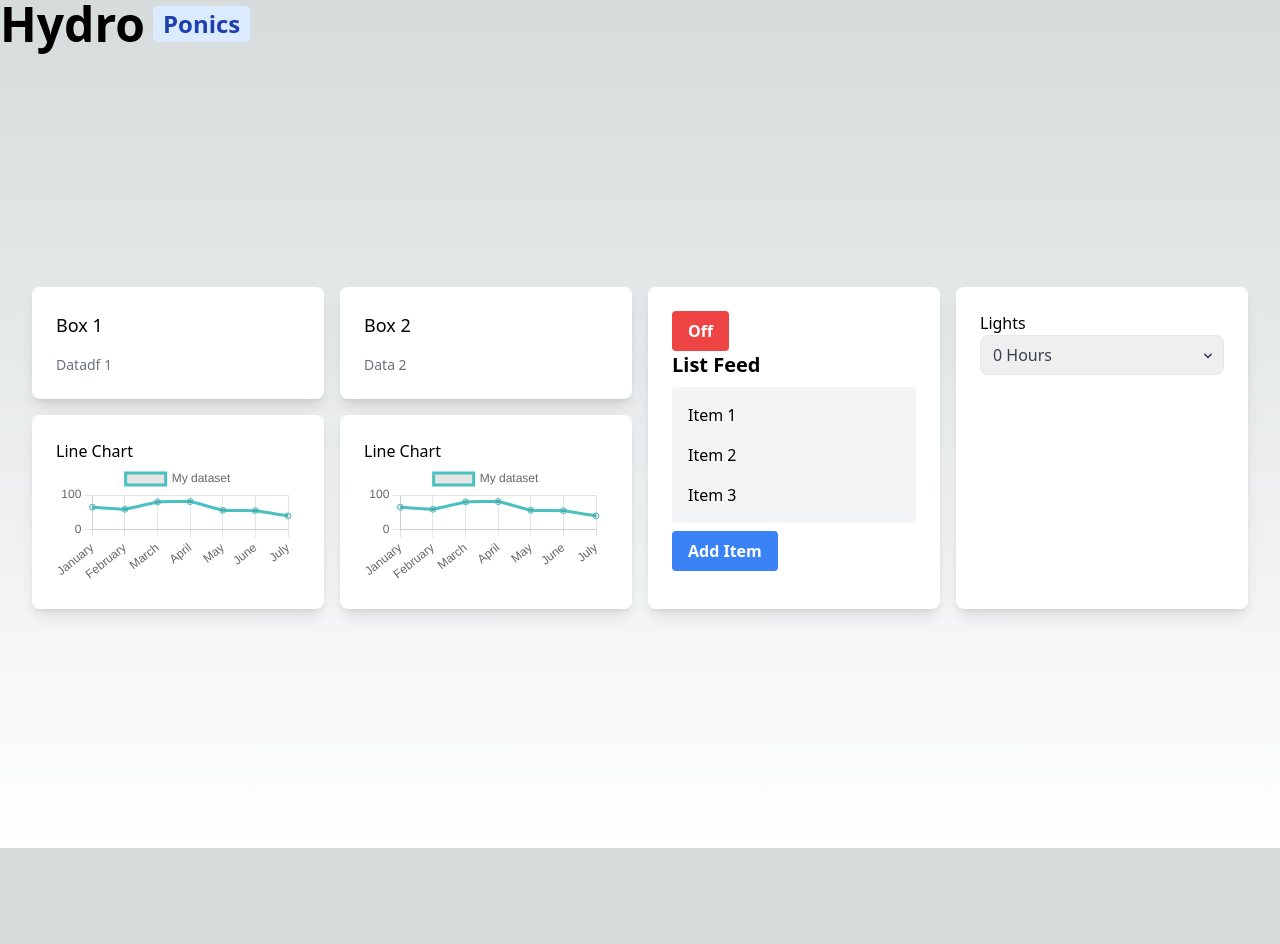
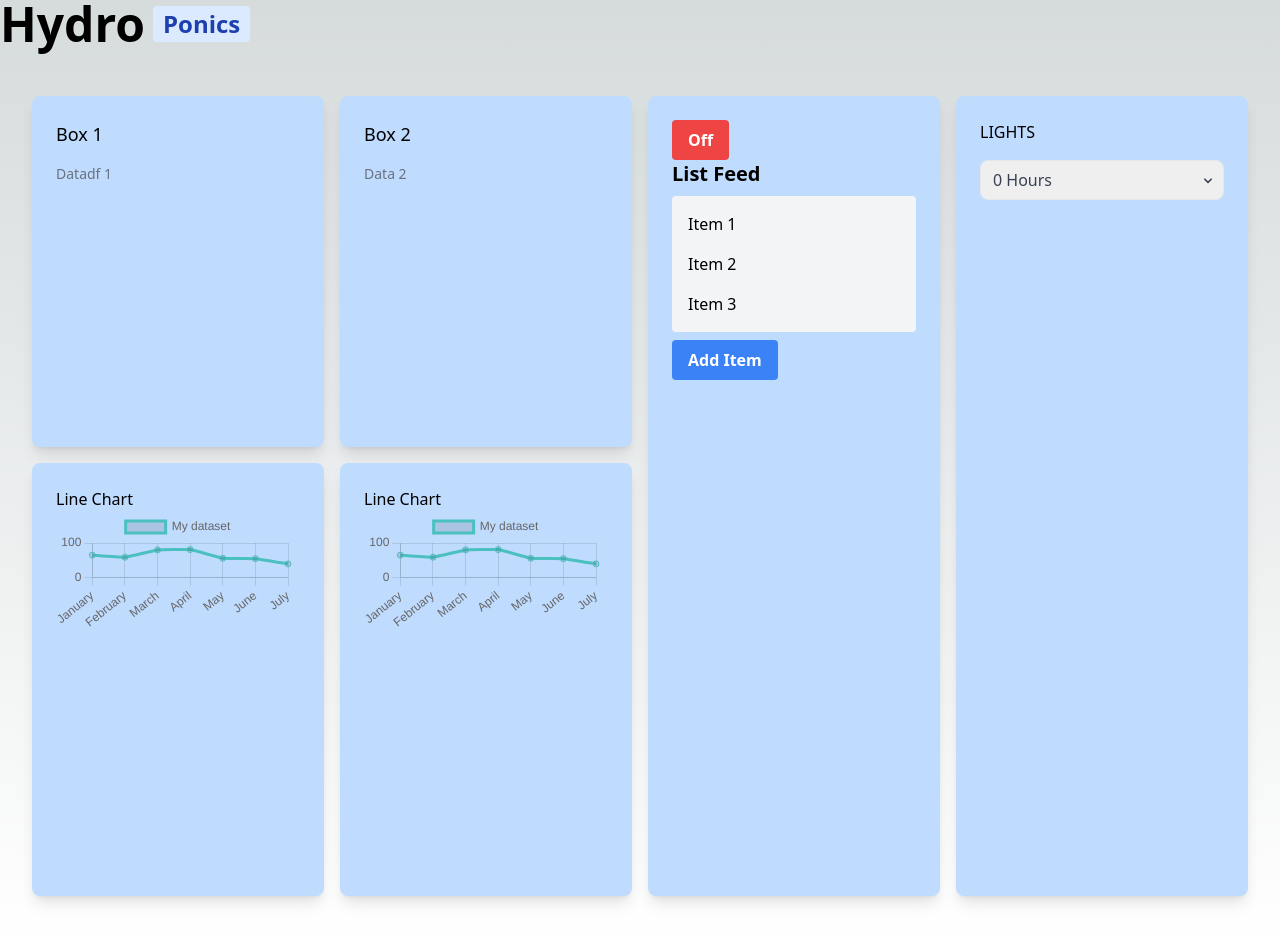
Before and after one commit to jasonpereira96/hackathon-frontend, a Next.js app: page /dashboard in a window 1280 px wide. Before the commit the page ends 848 px from the top, so only its background shows below. Built offline with nearby package versions, Linux system fonts and the light colour scheme.

Commit message:
dashboard updated with color, and drop down menus

```diff
--- a/src/pages/components.js
+++ b/src/pages/components.js
@@ -17,7 +17,7 @@ export function Dropdown() {
 
   return (
     <div>
-      <h2> Lights </h2>
+      <h2 class="ftext-lg font-large mb-4 text-black"> LIGHTS </h2>
       <div className="relative inline-block w-full text-gray-700">
         <select
           className="w-full h-10 pl-3 pr-6 text-base placeholder-gray-600 border rounded-lg appearance-none focus:shadow-outline"
--- a/src/pages/dashboard.js
+++ b/src/pages/dashboard.js
@@ -20,26 +20,26 @@ function App() {
 
 function DashBoard() {
   return (
-    <div class="grid grid-cols-4 gap-4">
-      <div class="bg-white rounded-lg shadow-lg p-6">
+    <div class="grid grid-cols-4 gap-4 min-h-screen min-w-full">
+      <div class="bg-blue-200 rounded-lg shadow-lg p-6">
         <h3 class="text-lg font-medium mb-4">Box 1</h3>
         <p class="text-gray-500 text-sm">Datadf 1</p>
       </div>
-      <div class="bg-white rounded-lg shadow-lg p-6">
+      <div class="bg-blue-200 rounded-lg shadow-lg p-6">
         <h3 class="text-lg font-medium mb-4">Box 2</h3>
         <p class="text-gray-500 text-sm">Data 2</p>
       </div>
-      <div class="bg-white rounded-lg shadow-lg p-6 row-span-2">
+      <div class="bg-blue-200 rounded-lg shadow-lg p-6 row-span-2">
         <ColorButton />
         <ListFeed />
       </div>
-      <div class=" bg-white rounded-lg shadow-lg row-span-2 p-6">
+      <div class="bg-blue-200 rounded-lg shadow-lg row-span-2 p-6">
         <Dropdown />
       </div>
-      <div class="bg-white rounded-lg shadow-lg p-6 ">
+      <div class="bg-blue-200 rounded-lg shadow-lg p-6 ">
         <LineChart />
       </div>
-      <div class="bg-white rounded-lg shadow-lg p-6 ">
+      <div class="bg-blue-200 rounded-lg shadow-lg p-6 ">
         <LineChart />
       </div>
     </div>
```
